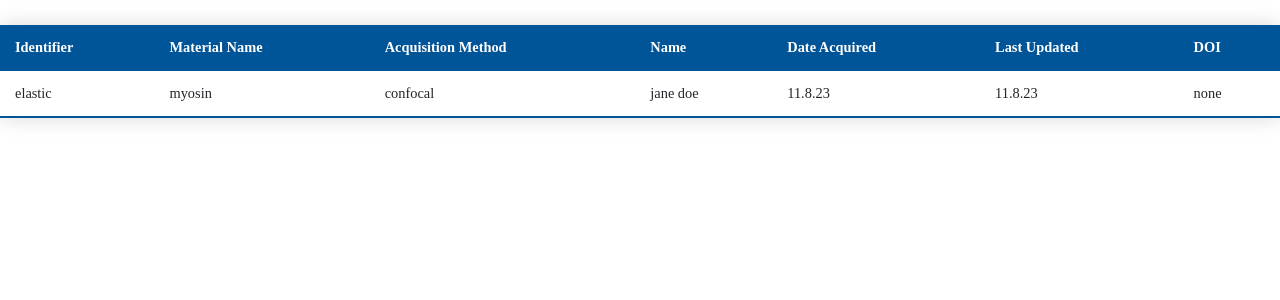
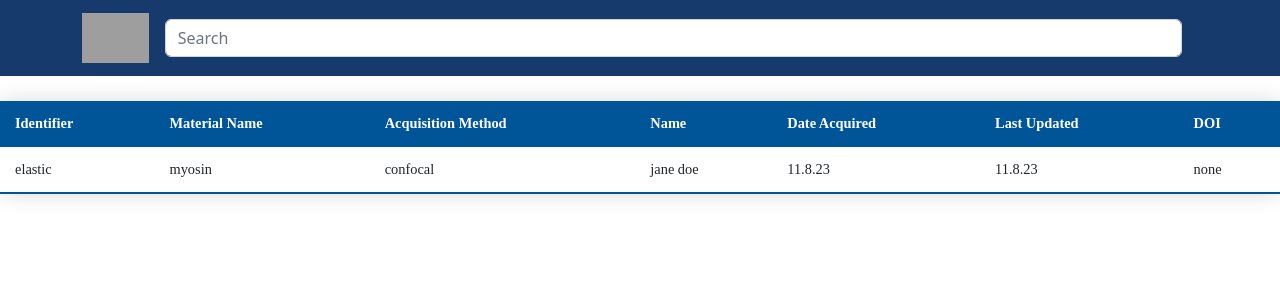
Before and after one commit to naveenhernandez/AndersonMcGortyLabDB, a Django app: page /website/ in a window 1280 px wide. Shown: the top 300 px of the page. Run offline with Django 4.2, Linux system fonts and the light colour scheme; some libraries are stand-ins or nearby versions; grey boxes are pictures that could not be loaded.

Commit message:
added navbar

```diff
--- a/website/static/website/website.css
+++ b/website/static/website/website.css
@@ -1,3 +1,11 @@
+.navbar-styled {
+  background-color: rgb(22,58,108);
+}
+
+.navbar-custom .navbar-brand,
+.navbar-custom .navbar-text {
+  color: #fff;
+}
 
 .table-container {
   width: 100%;
--- a/website/templates/website/index.html
+++ b/website/templates/website/index.html
@@ -7,11 +7,31 @@
         <link href="https://cdn.jsdelivr.net/npm/bootstrap@5.2.3/dist/css/bootstrap.min.css" rel="stylesheet">
         <!-- Latest compiled JavaScript -->
         <script src="https://cdn.jsdelivr.net/npm/bootstrap@5.2.3/dist/js/bootstrap.bundle.min.js"></script>
-        <link rel="stylesheet" href=" {% static 'website/website.css' %} ">
-        <title>Django and mySQL</title>
+        <script src="https://code.jquery.com/jquery-1.10.2.js"></script>
+        <link rel="stylesheet" href=" {% static 'website/website.css' %} " type="text/css"/>
+        <title>Materials Database</title>
         <meta charset="utf-8">
     </head>
     <body>
+        <!-- Navbar -->
+        <nav class="navbar navbar-expand-lg navbar-styled">
+            <!-- Container wrapper -->
+            <div class="container">
+            <!-- Navbar brand -->
+            <a class="navbar-brand" href="https://www.sandiego.edu/"><img id="USD-logo"
+                src="https://gw-advance-prod-us-east-1-system.s3.amazonaws.com/uploads/entity/headlogo/57c9cca868aeae38369a07aa/Circle_Template.png" alt="USD Logo"
+                draggable="false" height="50" /></a>
+            <!-- Collapsible wrapper -->
+            <div class="collapse navbar-collapse" id="navbarSupportedContent">
+                <form class="d-flex align-items-center w-100 form-search">
+                <div class="input-group">
+                    <input type="search" class="form-control" placeholder="Search" aria-label="Search" />
+                </div>
+                <a href="#!" class="text-white"><i class="fas fa-search ps-3"></i></a>
+                </form>
+            </div>
+        </nav>
+        <!-- Navbar -->
         <div class="table-container">
             <table class="styled-table">
                 <thead>
--- a/website/templates/website/navbar.html
+++ b/website/templates/website/navbar.html
@@ -1,6 +1,6 @@
 <nav class="navbar navbar-expand-lg navbar-dark bg-danger">
   <div class="container-fluid">
-      <a class="navbar-brand" href="#">ChatGpt</a>
+    <a class="navbar-brand" href="#">Database Navbar</a>
     <button class="navbar-toggler" type="button" data-bs-toggle="collapse" data-bs-target="#navbarSupportedContent" aria-controls="navbarSupportedContent" aria-expanded="false" aria-label="Toggle navigation">
       <span class="navbar-toggler-icon"></span>
     </button>
```
Lines whose indentation alone changed are shown as unchanged.
